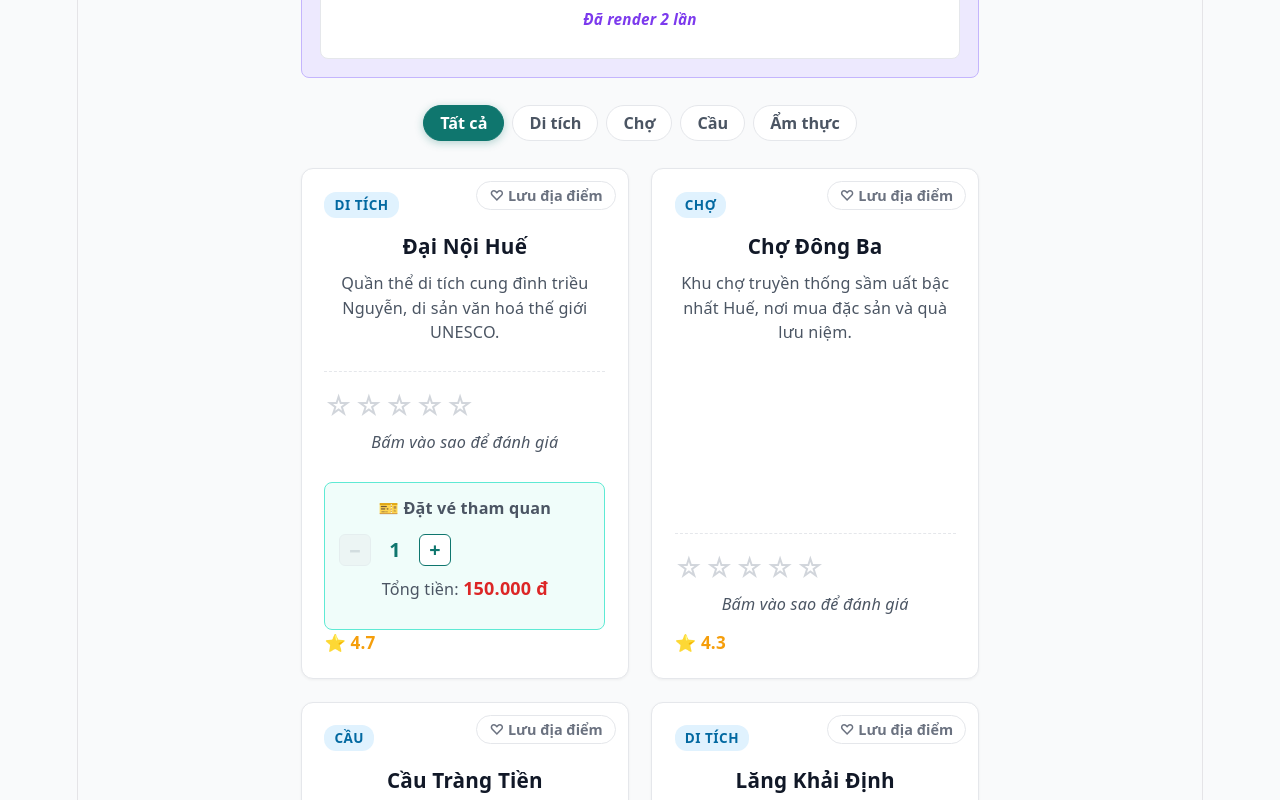
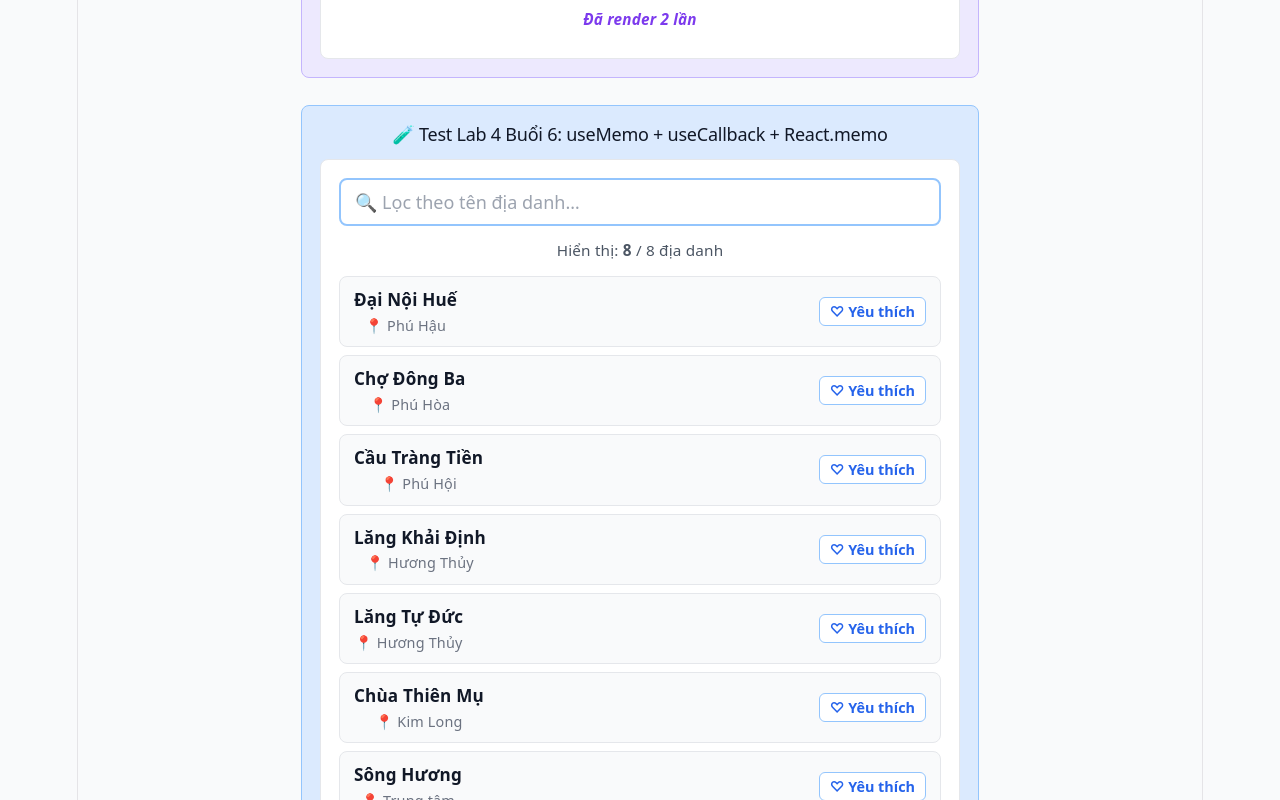
Before and after one commit to baophubaith123-blip/Phu-xuan-react, a React (Vite) app: page / in a window 1280 px wide. Shown: the part 780-1580 px from the top of the page. Built offline with nearby package versions, Linux system fonts and the light colour scheme.

Commit message:
Complete Lab 4 Session 6: useMemo + useCallback + React.memo optimization

```diff
--- a/src/App.css
+++ b/src/App.css
@@ -434,6 +434,96 @@ p {
 }
 
 /* ============================================================
+   Lab 4 Buổi 6 — Danh sách địa danh (useMemo + useCallback)
+   ============================================================ */
+
+.danh-sach-dia-danh {
+  padding: 1rem;
+  background: #ffffff;
+  border-radius: 8px;
+  border: 1px solid #e5e7eb;
+}
+
+.danh-sach-dia-danh__input {
+  width: 100%;
+  padding: 10px 14px;
+  border: 2px solid #93c5fd;
+  border-radius: 8px;
+  font-size: 1rem;
+  font-family: inherit;
+  transition: border-color 0.2s ease, box-shadow 0.2s ease;
+  outline: none;
+  margin-bottom: 0.75rem;
+}
+
+.danh-sach-dia-danh__input:focus {
+  border-color: #2563eb;
+  box-shadow: 0 0 0 3px rgba(37, 99, 235, 0.15);
+}
+
+.danh-sach-dia-danh__input::placeholder {
+  color: #9ca3af;
+}
+
+.danh-sach-dia-danh__info {
+  font-size: 0.85rem;
+  color: #4b5563;
+  margin-bottom: 0.75rem;
+}
+
+.danh-sach-dia-danh__list {
+  display: flex;
+  flex-direction: column;
+  gap: 8px;
+}
+
+.the-dia-danh {
+  display: flex;
+  justify-content: space-between;
+  align-items: center;
+  padding: 10px 14px;
+  background: #f9fafb;
+  border: 1px solid #e5e7eb;
+  border-radius: 8px;
+  transition: background 0.15s ease;
+}
+
+.the-dia-danh:hover {
+  background: #f3f4f6;
+}
+
+.the-dia-danh h4 {
+  font-size: 0.95rem;
+  margin: 0 0 2px;
+  color: #111827;
+}
+
+.the-dia-danh__khu-vuc {
+  font-size: 0.8rem;
+  color: #6b7280;
+  margin: 0;
+}
+
+.the-dia-danh__btn {
+  padding: 4px 10px;
+  border-radius: 6px;
+  border: 1px solid #93c5fd;
+  background: #ffffff;
+  color: #2563eb;
+  font-size: 0.8rem;
+  font-weight: 600;
+  cursor: pointer;
+  transition: all 0.15s ease;
+  font-family: inherit;
+  white-space: nowrap;
+}
+
+.the-dia-danh__btn:hover {
+  background: #2563eb;
+  color: #ffffff;
+}
+
+/* ============================================================
    Responsive cho mobile
    ============================================================ */
 @media (max-width: 640px) {
@@ -486,4 +576,17 @@ p {
     font-size: 0.95rem;
     padding: 8px 12px;
   }
+
+  .danh-sach-dia-danh__input {
+    font-size: 0.95rem;
+    padding: 8px 12px;
+  }
+
+  .the-dia-danh {
+    padding: 8px 12px;
+  }
+
+  .the-dia-danh h4 {
+    font-size: 0.9rem;
+  }
 }
--- a/src/App.tsx
+++ b/src/App.tsx
@@ -6,8 +6,9 @@ import './App.css';
 import AttractionList from './components/AttractionList';
 import CategoryTabs from './components/CategoryTabs';
 import LuotXemDaiNoi from './features/landmarks/LuotXemDaiNoi';
+import DanhSachDiaDanh from './features/landmarks/DanhSachDiaDanh';   // ← Thêm
 import TrangMonAn from './features/food/TrangMonAn';
-import TimMonAn from './features/food/TimMonAn';   // ← Thêm dòng này
+import TimMonAn from './features/food/TimMonAn';
 import { attractions } from './data/attractions';
 
 function App() {
@@ -28,7 +29,7 @@ function App() {
     <div className="app">
       <h1>Khám phá Huế</h1>
 
-      {/* === Lab 1 Buổi 6: Đồng hồ đếm lượt xem === */}
+      {/* === Lab 1 Buổi 6 === */}
       <div style={{
         padding: '1rem',
         marginBottom: '1.5rem',
@@ -56,7 +57,7 @@ function App() {
         {hienThi && <LuotXemDaiNoi />}
       </div>
 
-      {/* === Lab 2 Buổi 6: Xem chi tiết món ăn === */}
+      {/* === Lab 2 Buổi 6 === */}
       <div style={{
         padding: '1rem',
         marginBottom: '1.5rem',
@@ -70,7 +71,7 @@ function App() {
         <TrangMonAn />
       </div>
 
-      {/* === Lab 3 Buổi 6: useRef — Ô tìm kiếm tự động focus === */}
+      {/* === Lab 3 Buổi 6 === */}
       <div style={{
         padding: '1rem',
         marginBottom: '1.5rem',
@@ -82,6 +83,20 @@ function App() {
           🧪 Test Lab 3 Buổi 6: useRef (focus & đếm render)
         </h2>
         <TimMonAn />
+      </div>
+
+      {/* === Lab 4 Buổi 6: useMemo + useCallback + React.memo === */}
+      <div style={{
+        padding: '1rem',
+        marginBottom: '1.5rem',
+        background: '#dbeafe',
+        border: '1px solid #93c5fd',
+        borderRadius: '8px'
+      }}>
+        <h2 style={{ fontSize: '1rem', marginBottom: '0.75rem' }}>
+          🧪 Test Lab 4 Buổi 6: useMemo + useCallback + React.memo
+        </h2>
+        <DanhSachDiaDanh />
       </div>
 
       <CategoryTabs
--- /dev/null
+++ b/src/data/dia-danh.json
@@ -0,0 +1,10 @@
+[
+  { "id": 1, "ten": "Đại Nội Huế", "khuVuc": "Phú Hậu" },
+  { "id": 2, "ten": "Chợ Đông Ba", "khuVuc": "Phú Hòa" },
+  { "id": 3, "ten": "Cầu Tràng Tiền", "khuVuc": "Phú Hội" },
+  { "id": 4, "ten": "Lăng Khải Định", "khuVuc": "Hương Thủy" },
+  { "id": 5, "ten": "Lăng Tự Đức", "khuVuc": "Hương Thủy" },
+  { "id": 6, "ten": "Chùa Thiên Mụ", "khuVuc": "Kim Long" },
+  { "id": 7, "ten": "Sông Hương", "khuVuc": "Trung tâm" },
+  { "id": 8, "ten": "Cầu Ngói Thanh Toàn", "khuVuc": "Hương Thủy" }
+]
--- /dev/null
+++ b/src/features/landmarks/DanhSachDiaDanh.tsx
@@ -0,0 +1,62 @@
+// DanhSachDiaDanh.tsx — Danh sách địa danh có bộ lọc tối ưu
+// Buổi 6 · Lab 4: useMemo + useCallback + React.memo
+
+import { useState, useMemo, useCallback } from 'react';
+import TheDiaDanh, { type DiaDanh } from './TheDiaDanh';
+import danhSachDiaDanhRaw from '../../data/dia-danh.json';
+
+const danhSachDiaDanh = danhSachDiaDanhRaw as DiaDanh[];
+
+function DanhSachDiaDanh() {
+  const [boLoc, setBoLoc] = useState('');
+  const [danhSachYeuThich, setDanhSachYeuThich] = useState<number[]>([]);
+
+  // ✅ useMemo: Lọc danh sách — chỉ tính lại khi danhSach hoặc boLoc đổi
+  const danhSachDaLoc = useMemo(() => {
+    console.log('🔍 Đang lọc với từ khoá:', boLoc || '(trống)');
+
+    // Giả lập phép tính tốn kém (để thấy rõ lợi ích của useMemo)
+    // Trong dự án thật, đây có thể là lọc + sắp xếp hàng nghìn item
+    return danhSachDiaDanh.filter((d) =>
+      d.ten.toLowerCase().includes(boLoc.toLowerCase())
+    );
+  }, [boLoc]);  // danhSachDiaDanh là biến module — không bao giờ đổi, nên chỉ cần [boLoc]
+
+  // ✅ useCallback: Hàm không đổi giữa các lần render
+  // → TheDiaDanh (đã bọc memo) sẽ không render lại khi cha re-render
+  const themYeuThich = useCallback((id: number) => {
+    console.log('💖 Thêm yêu thích:', id);
+    setDanhSachYeuThich((prev) =>
+      prev.includes(id) ? prev : [...prev, id]
+    );
+  }, []);  // ← Mảng rỗng: hàm không bao giờ được tạo lại
+
+  return (
+    <div className="danh-sach-dia-danh">
+      <input
+        type="text"
+        value={boLoc}
+        onChange={(e) => setBoLoc(e.target.value)}
+        placeholder="🔍 Lọc theo tên địa danh…"
+        className="danh-sach-dia-danh__input"
+      />
+
+      <p className="danh-sach-dia-danh__info">
+        Hiển thị: <strong>{danhSachDaLoc.length}</strong> / {danhSachDiaDanh.length} địa danh
+        {danhSachYeuThich.length > 0 && ` · Đã yêu thích: ${danhSachYeuThich.length}`}
+      </p>
+
+      <div className="danh-sach-dia-danh__list">
+        {danhSachDaLoc.map((diaDanh) => (
+          <TheDiaDanh
+            key={diaDanh.id}
+            diaDanh={diaDanh}
+            onYeuThich={themYeuThich}
+          />
+        ))}
+      </div>
+    </div>
+  );
+}
+
+export default DanhSachDiaDanh;
--- /dev/null
+++ b/src/features/landmarks/TheDiaDanh.tsx
@@ -0,0 +1,38 @@
+// TheDiaDanh.tsx — Thẻ địa danh (được bọc React.memo)
+// Buổi 6 · Lab 4: React.memo để tránh render thừa
+
+import { memo } from 'react';
+
+export interface DiaDanh {
+  id: number;
+  ten: string;
+  khuVuc: string;
+}
+
+interface TheDiaDanhProps {
+  diaDanh: DiaDanh;
+  onYeuThich: (id: number) => void;
+}
+
+function TheDiaDanh({ diaDanh, onYeuThich }: TheDiaDanhProps) {
+  // ✅ Log để quan sát khi nào component render lại
+  console.log('🎴 TheDiaDanh render:', diaDanh.ten);
+
+  return (
+    <div className="the-dia-danh">
+      <div>
+        <h4>{diaDanh.ten}</h4>
+        <p className="the-dia-danh__khu-vuc">📍 {diaDanh.khuVuc}</p>
+      </div>
+      <button
+        className="the-dia-danh__btn"
+        onClick={() => onYeuThich(diaDanh.id)}
+      >
+        ♡ Yêu thích
+      </button>
+    </div>
+  );
+}
+
+// ✅ Bọc React.memo — chỉ render lại khi props thay đổi
+export default memo(TheDiaDanh);
```
